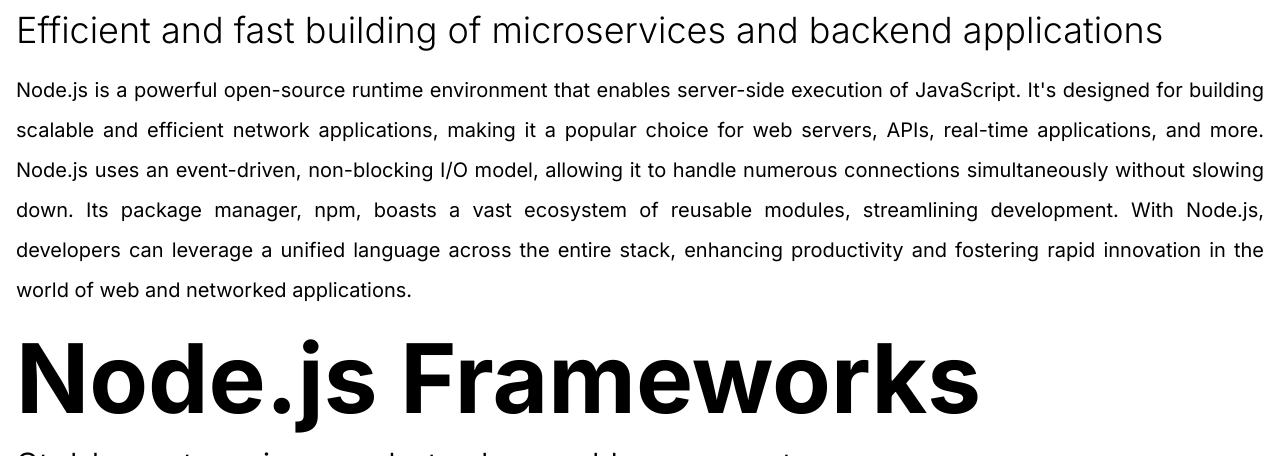
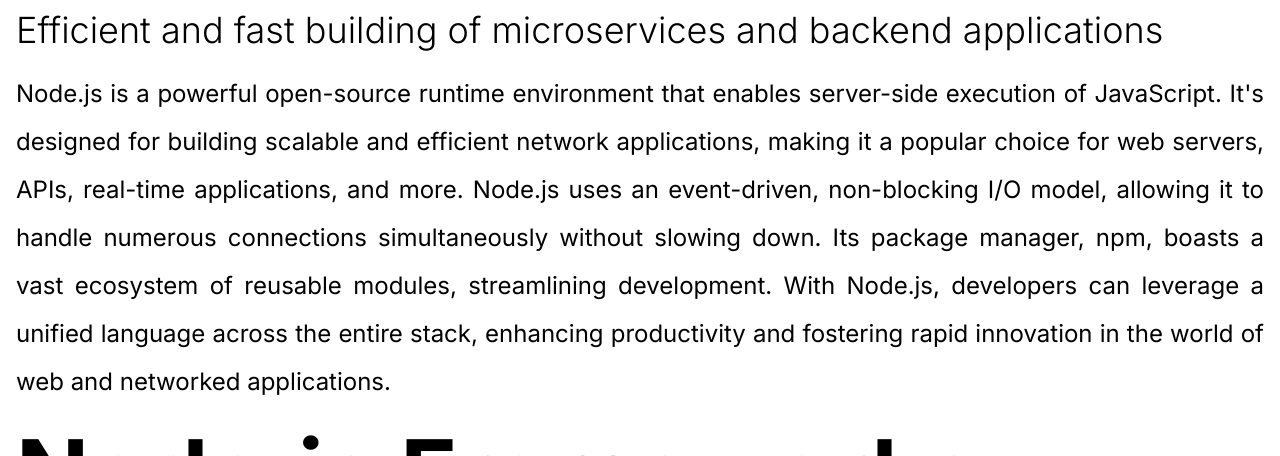
Before and after one commit to Pierek-Software/pierek-frontend, a Next.js app: page /node-js in a window 1280 px wide. Shown: the part 316-772 px from the top of the page. Built offline with nearby package versions, Linux system fonts and the light colour scheme.

Commit message:
look better

```diff
--- a/app/node-js/page.tsx
+++ b/app/node-js/page.tsx
@@ -19,7 +19,7 @@
           </p>
         </section>
 
-        <p className="mt-5 text-xl text-justify leading-loose">
+        <p className="mt-5 text-justify text-md md:text-xl lg:text-2xl leading-loose lg:leading-loose xl:leading-loose">
           Node.js is a powerful open-source runtime environment that enables
           server-side execution of JavaScript. It's designed for building
           scalable and efficient network applications, making it a popular
@@ -111,7 +111,7 @@
 
 function SingleStuff({ iconPath, name, description, pluses, minuses }) {
   return (
-    <div className="p-3 rounded border border-black">
+    <div className="p-3 rounded border border-black border-2">
       <img className="w-15 h-15 mx-auto" src={iconPath} alt={name} />
       <h2 className="text-center text-black text-xl font-bold">{name}</h2>
 
```
